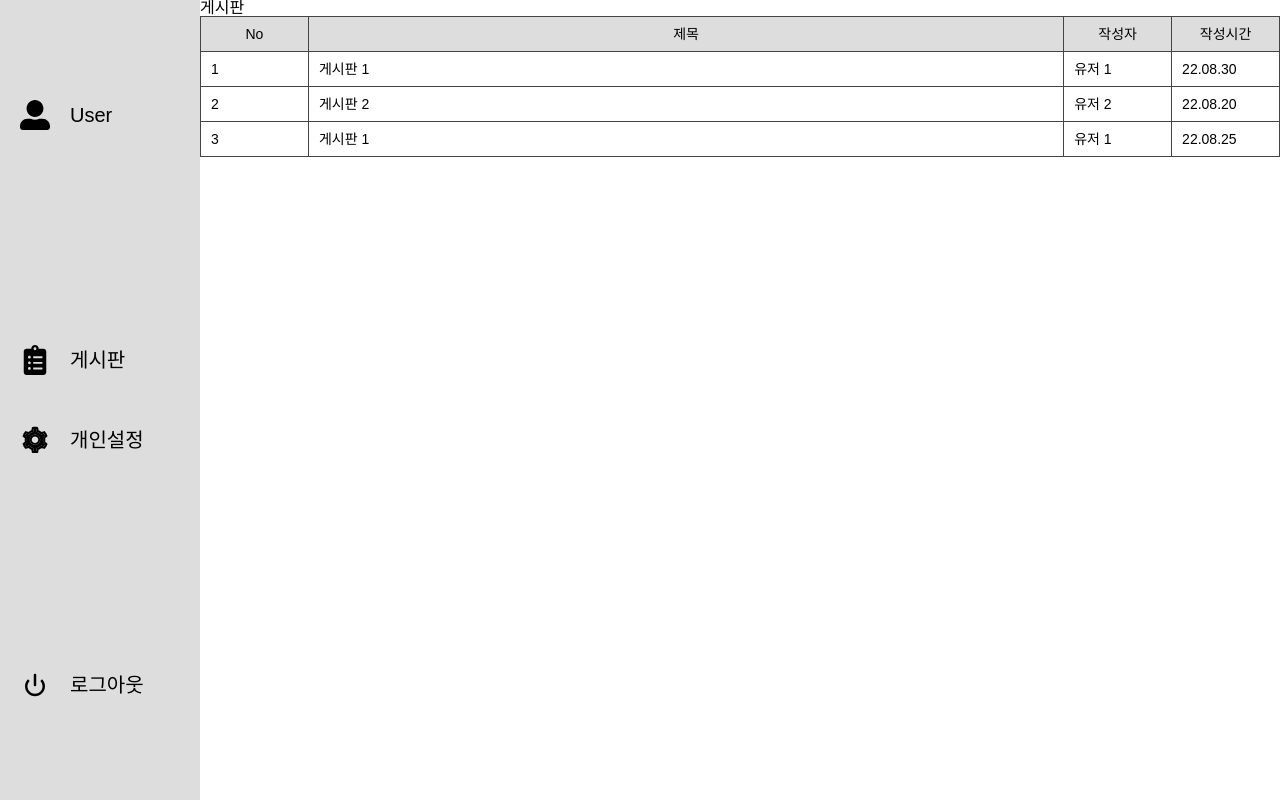
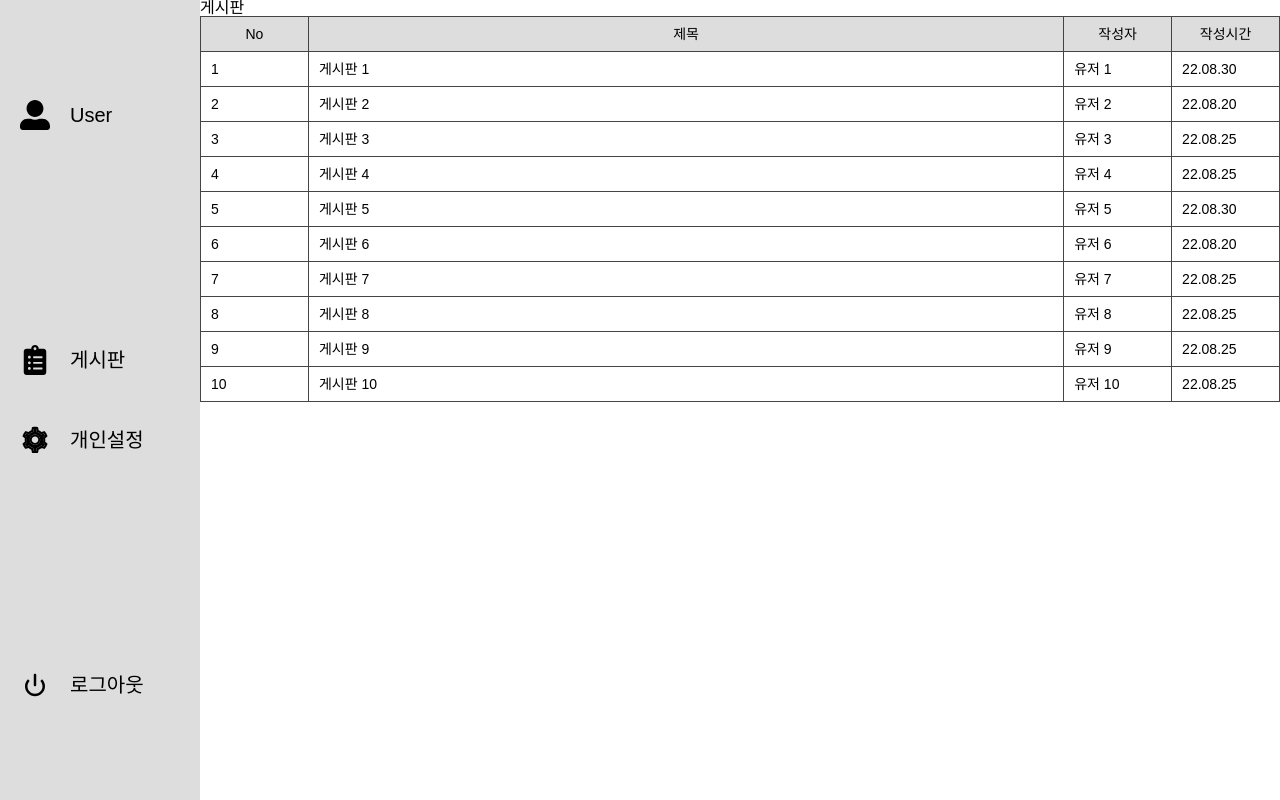
Before and after one commit to jeongyeon5/winningi, a React (Create React App) app: page /board in a window 1280 px wide. Built offline with nearby package versions, Linux system fonts and the light colour scheme.

Commit message:
[Add] Mock Data 추가

```diff
--- a/public/data/board.json
+++ b/public/data/board.json
@@ -6,7 +6,7 @@
             "writer": "유저 1",
             "data": "22.08.30",
             "detail": {
-                "content": "내용"
+                "content": "내용1"
             }
         },
         {
@@ -15,17 +15,82 @@
             "writer": "유저 2",
             "data": "22.08.20",
             "detail": {
-                "content": "내용"
+                "content": "내용2"
             }
         },
         {
             "id": 3,
-            "title": "게시판 1",
-            "writer": "유저 1",
+            "title": "게시판 3",
+            "writer": "유저 3",
             "data": "22.08.25",
             "detail": {
-                "content": "내용"
+                "content": "내용3"
+            }
+        },
+        {
+            "id": 4,
+            "title": "게시판 4",
+            "writer": "유저 4",
+            "data": "22.08.25",
+            "detail": {
+                "content": "내용4"
+            }
+        },
+        {
+            "id": 5,
+            "title": "게시판 5",
+            "writer": "유저 5",
+            "data": "22.08.30",
+            "detail": {
+                "content": "내용5"
+            }
+        },
+        {
+            "id": 6,
+            "title": "게시판 6",
+            "writer": "유저 6",
+            "data": "22.08.20",
+            "detail": {
+                "content": "내용6"
+            }
+        },
+        {
+            "id": 7,
+            "title": "게시판 7",
+            "writer": "유저 7",
+            "data": "22.08.25",
+            "detail": {
+                "content": "내용7"
+            }
+        },
+        {
+            "id": 8,
+            "title": "게시판 8",
+            "writer": "유저 8",
+            "data": "22.08.25",
+            "detail": {
+                "content": "내용8"
+            }
+        },
+        {
+            "id": 9,
+            "title": "게시판 9",
+            "writer": "유저 9",
+            "data": "22.08.25",
+            "detail": {
+                "content": "내용9"
+            }
+        },
+        {
+            "id": 10,
+            "title": "게시판 10",
+            "writer": "유저 10",
+            "data": "22.08.25",
+            "detail": {
+                "content": "내용10"
             }
         }
+
+
     ]
 }
--- a/src/pages/Board.js
+++ b/src/pages/Board.js
@@ -15,8 +15,11 @@ const Board = () => {
     }, []);
     return (
         <BoardWrap>
-            게시판
-            <BoardLayout boardData={boardData}/>
+            <div className="">
+                게시판
+                <BoardLayout boardData={boardData} />
+            </div>
+
         </BoardWrap>
     );
 };
```
